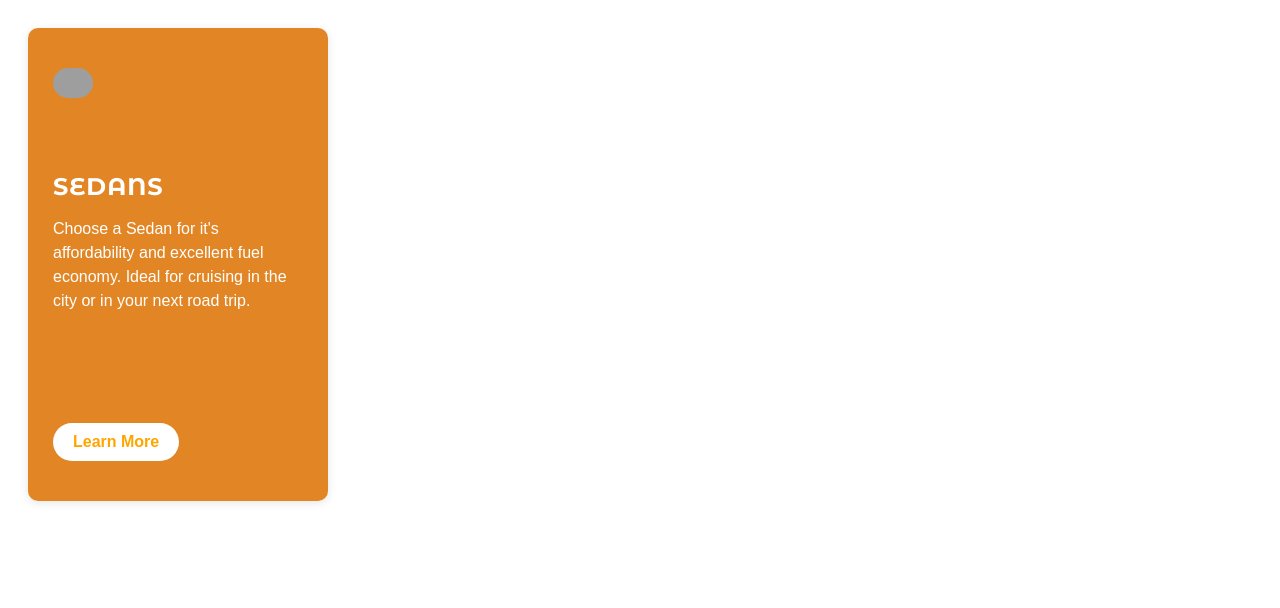
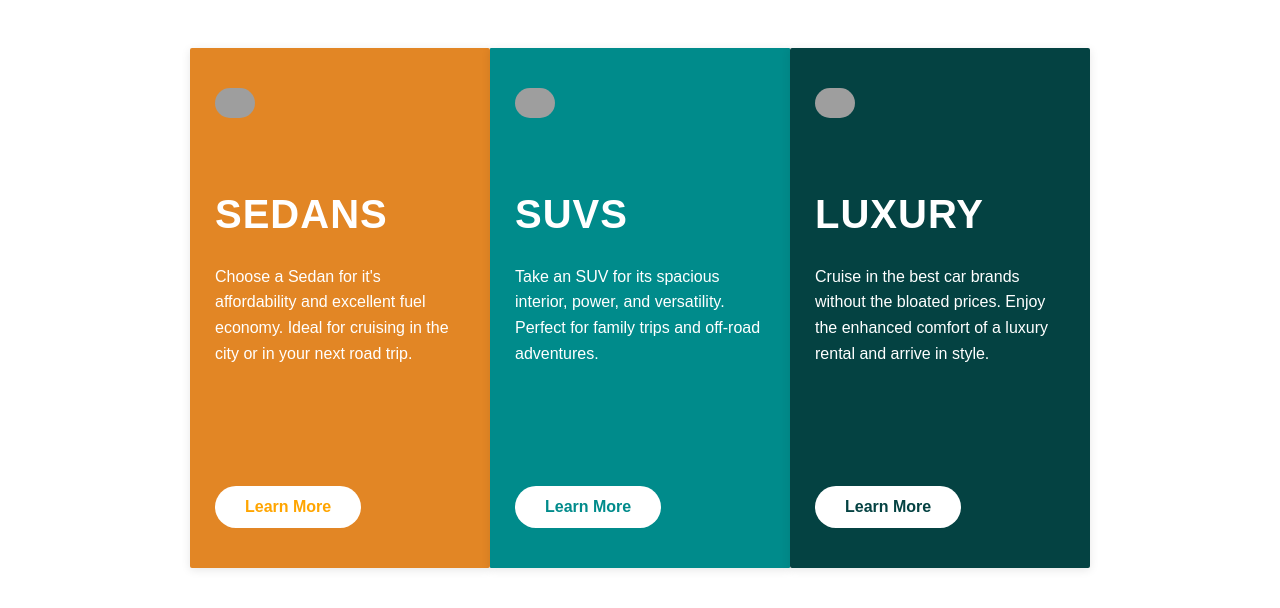
Before and after one commit to Dee-Coder-007/page-replication-assignment, a plain HTML site: page index.html in a window 1280 px wide. Drawn offline with Linux system fonts and the light colour scheme; grey boxes are pictures that could not be loaded; a web font is replaced by a local one.

Commit message:
Create the last two sections and style

```diff
--- a/index.html
+++ b/index.html
@@ -5,12 +5,15 @@
     <meta name="viewport" content="width=device-width, initial-scale=1.0" />
     <title>Document</title>
     <link rel="stylesheet" href="src/css/style.css" />
-    <link href="https://fonts.googleapis.com/css2?family=Montserrat+Alternates:wght@700&display=swap" rel="stylesheet">
+    <link rel="preconnect" href="https://fonts.googleapis.com">
+<link rel="preconnect" href="https://fonts.gstatic.com" crossorigin>
+<link href="https://fonts.googleapis.com/css2?family=Big+Shoulders:opsz,wght@10..72,100..900&family=Georama:ital,wght@0,100..900;1,100..900&family=Oswald:wght@200..700&display=swap" rel="stylesheet">
 
 
   </head>
   <body>
-    <div class="container">
+    <div class="container-wrapper">
+    <div class="container1">
     <img src="https://i.pinimg.com/564x/b4/73/f1/b473f1866b197d5cea02c2ceb5ebca57.jpg" alt="Car Logo">
 
       <h1>Sedans</h1>
@@ -18,12 +21,27 @@
         Choose a Sedan for it's affordability and excellent fuel economy. Ideal
         for cruising in the city or in your next road trip.
       </p>
-      <button class="btn">Learn More</button>
+      <button class="btn1">Learn More</button>
+    </div>
 
+        <div class="container2">
+        <img src="https://i.pinimg.com/564x/b4/73/f1/b473f1866b197d5cea02c2ceb5ebca57.jpg" alt="Car Logo">
+        <h1>SUVs</h1>
+        <p>
+          Take an SUV for its spacious interior, power, and versatility. Perfect
+          for family trips and off-road adventures.
+        </p>
+        <button class="btn2">Learn More</button>
+      </div>
 
+      <div class="container3">
+        <img src="https://i.pinimg.com/564x/b4/73/f1/b473f1866b197d5cea02c2ceb5ebca57.jpg" alt="Car Logo">
+        <h1>Luxury</h1>
+        <p>
+          Cruise in the best car brands without the bloated prices. Enjoy the enhanced comfort of a luxury rental and arrive in style.
+        </p>
+        <button class="btn3">Learn More</button>
 
-
-
-    </div>
+       </div>
   </body>
 </html>
--- a/src/css/style.css
+++ b/src/css/style.css
@@ -5,20 +5,40 @@ body {
     padding: 20px;
   }
 
-.container {
+.container1 {
     max-width: 250px;
     background-color: rgb(226, 134, 37);
     padding: 40px 25px;
-    border-radius: 10px;
+    border-radius: 2px;
     box-shadow: 0 2px 10px rgba(0, 0, 0, 0.1);
     flex-direction: column;
-    justify-content: space-between;
+    height: 100%;
+  }
+
+  .container2 {
+    max-width: 250px;
+    background-color: darkcyan;
+    padding: 40px 25px;
+    border-radius: 1px;
+    box-shadow: 0 2px 10px rgba(0, 0, 0, 0.1);
+    flex-direction: column;
+    height: 100%;
+  }
+
+  .container3 {
+    max-width: 250px;
+    background-color: rgb(4, 66, 66);
+    padding: 40px 25px;
+    border-radius: 2px;
+    box-shadow: 0 2px 10px rgba(0, 0, 0, 0.1);
+    flex-direction: column;
     height: 100%;
   }
 
 h1 {
-    font-family: 'Montserrat Alternates', sans-serif;
-    font-size: 24px;
+    font-family: "Big Shoulders", sans-serif;
+    font-weight: 700;
+    font-size: 40px;
     text-transform: uppercase;
     color: white;
     letter-spacing: 1px;
@@ -29,15 +49,15 @@ h1 {
   p {
     font-family: 'Arial', sans-serif;
     font-size: 16px;
-    line-height: 1.5;
+    line-height: 1.6;
     color: white;
-    margin-bottom: 10px;
+    margin-bottom: 20px;
     justify-content: space-between;
 
   }
 
-  .btn {
-    padding: 10px 20px;
+  .btn1 {
+    padding: 12px 30px;
     background-color: white;
     color: orange;
     border-radius: 50px;
@@ -49,8 +69,60 @@ h1 {
     cursor: pointer;
   }
 
+  .btn2 {
+    padding: 12px 30px;
+    background-color: white;
+    color: darkcyan;
+    border-radius: 50px;
+    font-size: 16px;
+    text-align: center;
+    font-weight: bold;
+    margin-top: 100px;
+    border: none;
+    cursor: pointer;
+  }
+
+  .btn3 {
+    padding: 12px 30px;
+    background-color: white;
+    color: rgb(4, 66, 66);
+    border-radius: 50px;
+    font-size: 16px;
+    text-align: center;
+    font-weight: bold;
+    margin-top: 100px;
+    border: none;
+    cursor: pointer;
+  }
+
+  .btn1:hover {
+    background-color: rgba(255, 255, 255, 0.8);
+    color: orange;
+    transition: background-color 0.3s ease;
+  }
+
+  .btn2:hover {
+    background-color: rgba(255, 255, 255, 0.8);
+    color: darkcyan;
+    transition: background-color 0.3s ease;
+  }
+
+  .btn3:hover {
+    background-color: rgba(255, 255, 255, 0.8);
+    color: black;
+    transition: background-color 0.3s ease;
+  }
+
   img {
     width: 40px;
     border-radius: 50px;
     margin-bottom: 20px;
   }
+
+  .container-wrapper {
+  display: flex;
+  justify-content: center;
+  align-items: stretch;
+  padding: 20px;
+  flex-wrap: wrap;
+}
```
